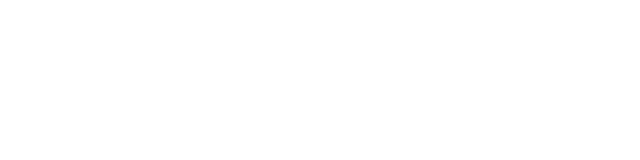
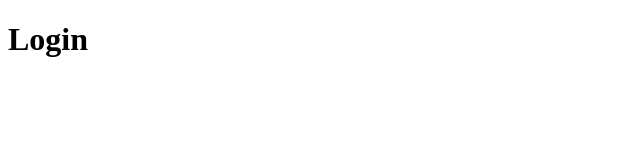
Before and after one commit to allandcarv/letmeask-refactor, a React (Create React App) app: page /login in a window 1280 px wide. Shown: the top 160 px of the page, without its empty margins (0-640 px from the left). Built offline with nearby package versions, Linux system fonts and the light colour scheme.

Commit message:
feature: add login component

```diff
--- /dev/null
+++ b/src/pages/Login.tsx
@@ -0,0 +1,5 @@
+import React from 'react';
+
+const Login: React.FC = () => <h1>Login</h1>;
+
+export default Login;
--- a/src/routes/index.tsx
+++ b/src/routes/index.tsx
@@ -2,12 +2,14 @@ import React from 'react';
 import { Route, Switch } from 'react-router-dom';
 
 import Admin from '../pages/Admin';
+import Login from '../pages/Login';
 import Home from '../pages/Home';
 
 const Routes: React.FC = () => (
   <Switch>
     <Route path="/" exact component={Home} />
     <Route path="/admin" component={Admin} />
+    <Route path="/login" component={Login} />
   </Switch>
 );
 
```
